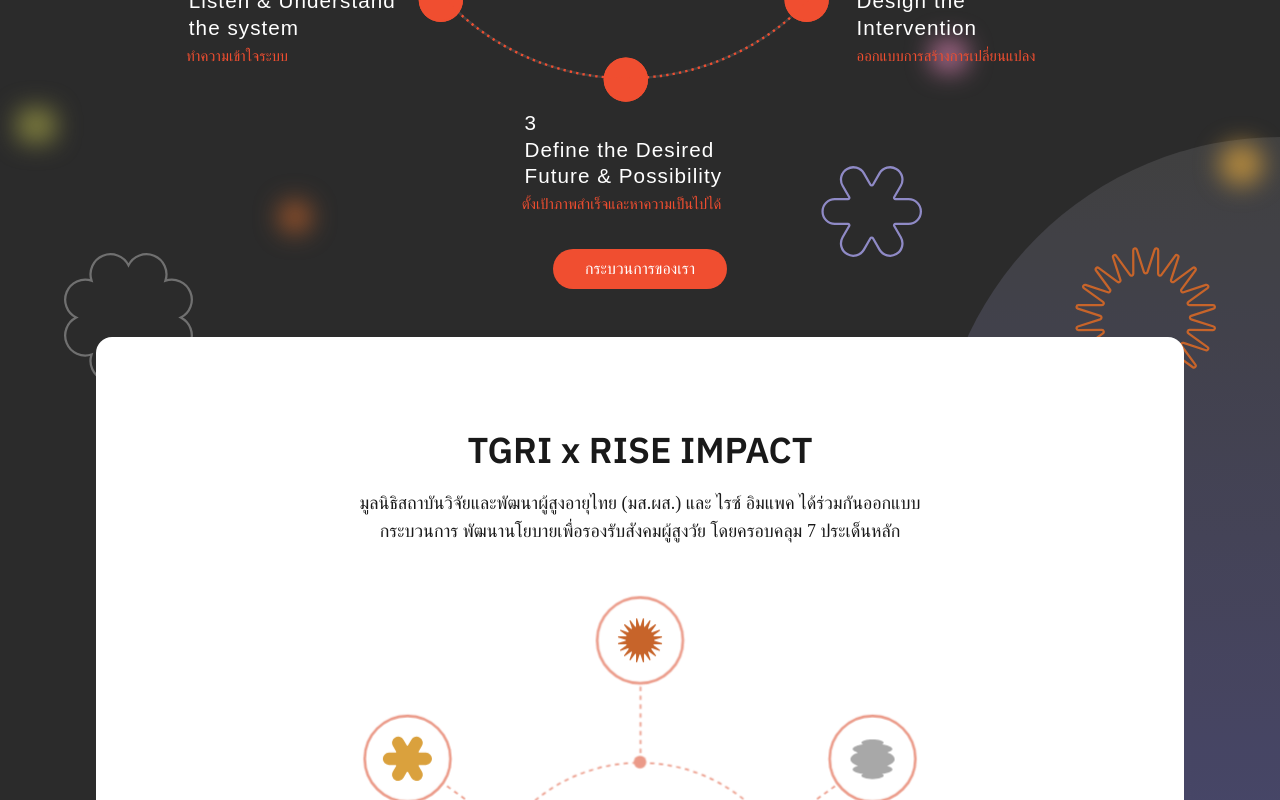
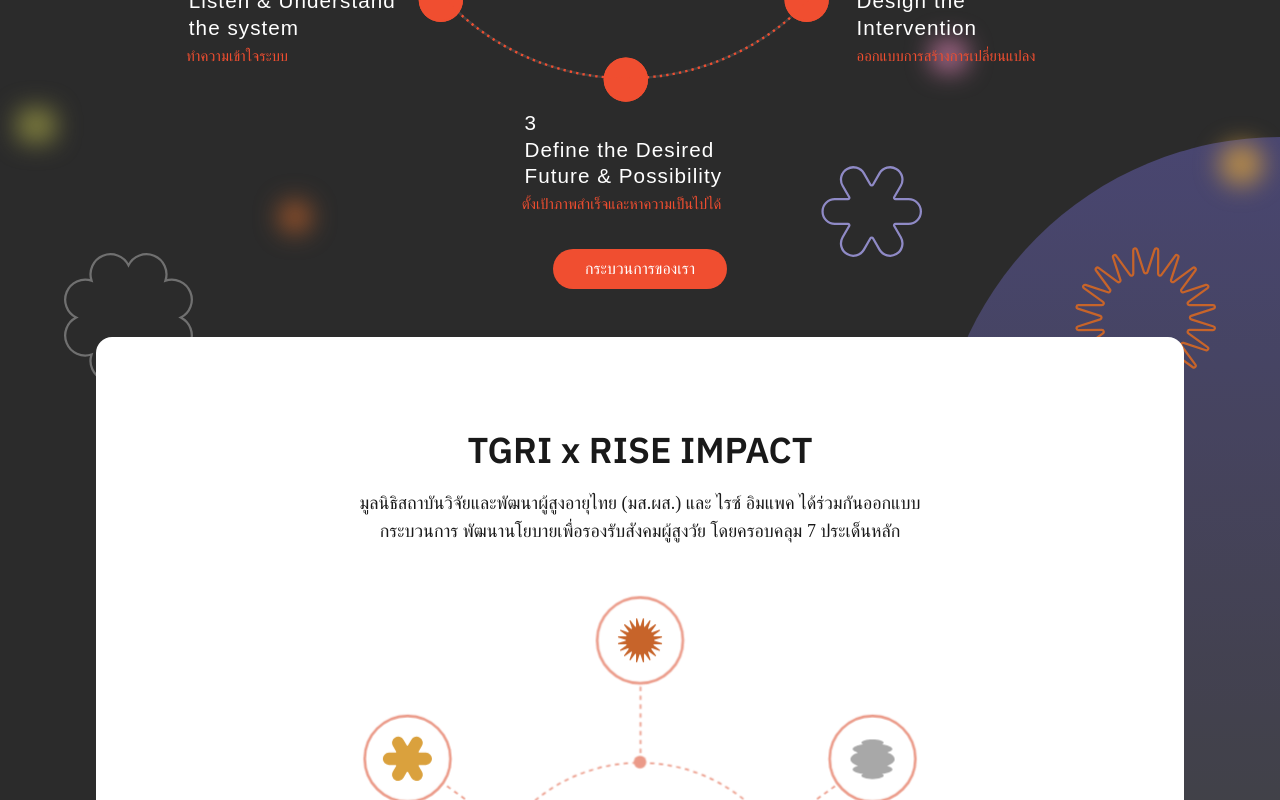
Before and after one commit to jukbot/policy-dialogue, a Next.js app: page / in a window 1280 px wide. Shown: the part 3240-4040 px from the top of the page. Built offline with nearby package versions, Linux system fonts and the light colour scheme; a web font is replaced by a local one; what @tailwindcss/typography, tailwindcss-debug-screens would draw is missing.

Commit message:
fix: gradient color

```diff
--- a/components/Landing/PolicyCircle.tsx
+++ b/components/Landing/PolicyCircle.tsx
@@ -7,7 +7,7 @@ interface Props {
   text: string
 }
 
-const PolicyCircle = ({ className, position, bgColor, bgHover, borderColor, text }: Props): JSX.Element => {
+const PolicyCircle = ({ className, position = '', bgColor = '', bgHover = '', borderColor = '', text = '' }: Props): JSX.Element => {
   return (
     <div className="relative group">
       <div
--- a/pages/index.tsx
+++ b/pages/index.tsx
@@ -168,7 +168,7 @@ const Home: NextPage = () => {
           <div className="absolute bottom-0 -ml-4 triangle-up left-1/2"></div>
         </section>
         <section className="relative h-full overflow-hidden bg-secondary">
-          <div className="absolute top-0 right-0 translate-y-[50%] w-[344px] h-screen bg-[#232151] bg-opacity-75 mix-blend-screen from-[#191919] to-[#232151] rounded-tl-full rounded-bl-full bg-gradient-to-b"></div>
+          <div className="absolute top-0 right-0 translate-y-[50%] w-[344px] h-screen mix-blend-screen from-[#242054] to-[#191919] rounded-tl-full rounded-bl-full bg-gradient-to-b"></div>
           <div className="absolute top-0 right-0 w-full h-full bg-fixed bg-center bg-no-repeat filter blur-md bg-width-90 bg-step-blur-pattern"></div>
           <div className="absolute top-0 w-full h-full bg-no-repeat -bg-top-16 bg-step-pattern bg-width-90"></div>
           <div className="absolute w-full bg-no-repeat h-[40rem] -top-16 -bg-top-6 bg-contain bg-process-step">
```
